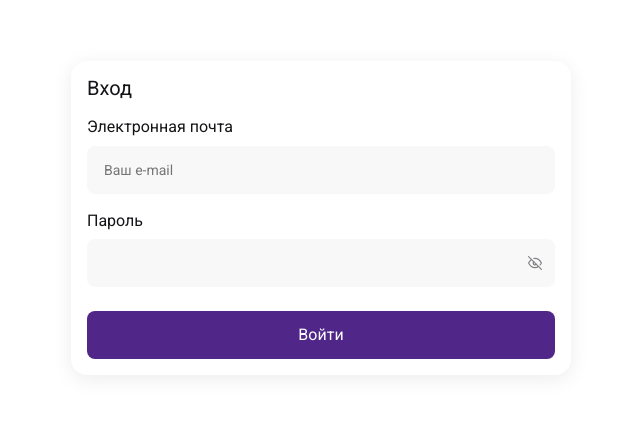
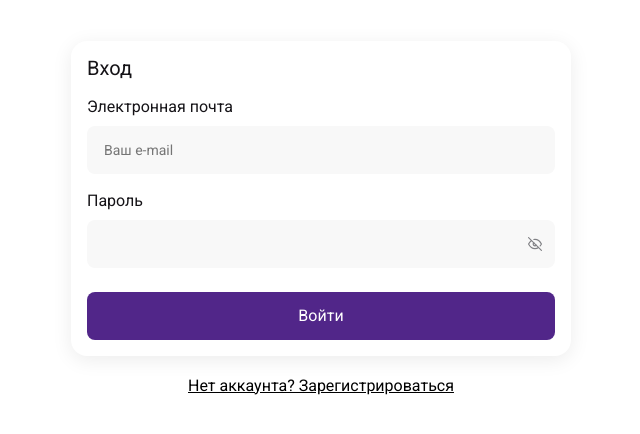
Before and after one commit to user530/antipov_test, a React (Create React App) app: page / in a window 1280 px wide. Shown: the part 182-616 px from the top of the page, without its empty margins (319-959 px from the left). Built offline with nearby package versions, Linux system fonts and the light colour scheme.

Commit message:
Updated signup page to handle both register and signup

```diff
--- a/src/features/form/useFetch.ts
+++ b/src/features/form/useFetch.ts
@@ -18,7 +18,8 @@ export const useFetch = () => {
 
             // SET LOGIN DATA?
             console.log('SUBMIT RESULT'); console.log(result.data);
-            navigate('/');
+            // Redirect back to the login screen
+            navigate(0);
         },
         [fetcher, navigate]
     );
@@ -35,6 +36,7 @@ export const useFetch = () => {
 
             // SET LOGIN DATA
             console.log('SUBMIT RESULT'); console.log(result.data);
+            // Move to the main content
             navigate('/catalogue');
         },
         [fetcher, navigate]
--- a/src/pages/Signup/Signup.module.scss
+++ b/src/pages/Signup/Signup.module.scss
@@ -1,6 +1,20 @@
+@use '../../common.scss' as common;
+
 .wrapper {
     height: 100%;
     display: flex;
+    flex-direction: column;
     justify-content: center;
     align-items: center;
-};
+    row-gap: 20px
+}
+
+.switch-form-btn {
+    font-size: 16px;
+    text-decoration: underline;
+    cursor: pointer;
+
+    &:hover {
+        color: common.$violet;
+    }
+}
--- a/src/pages/Signup/Signup.tsx
+++ b/src/pages/Signup/Signup.tsx
@@ -4,10 +4,12 @@ import { Form } from '../../features/form/Form';
 import { FormItemProps } from '../../features/form/form-item/Form-item';
 import { notemptyValidator, emailValidator, passwordValidator, formValidator } from '../../common/validators';
 import { useFetch } from '../../features/form/useFetch';
-// import { submitRegistration, submitSignup } from '../../common/api';
+import { useLocation } from 'react-router-dom';
 
 export const Signup: React.FC = () => {
     const { submitRegistration, submitSignup } = useFetch();
+    const location = useLocation();
+    const [currentMode, setCurrentMode] = React.useState<'register' | 'signup'>('signup');
 
     // Commented out password validation for the regres
     const registerFormFields: FormItemProps[] = [
@@ -54,21 +56,36 @@ export const Signup: React.FC = () => {
         },
     ]
 
+    const toggleForm = () => setCurrentMode(current => current === 'register' ? 'signup' : 'register');
+
     return (
         <div className={styles['wrapper']}>
+            {
+                currentMode === 'signup'
+                    ? (
                         <Form
+                            key='signup'
                             formName='Вход'
                             btnText='Войти'
                             formFields={loginFormFields}
                             submitHandler={submitSignup}
                         />
-            {/* <Form
+                    )
+                    : (
+                        <Form
+                            key='register'
                             formName='Регистрация'
                             btnText='Зарегистрироваться'
                             formFields={registerFormFields}
                             submitHandler={submitRegistration}
                             validateForm={formValidator}
-            /> */}
+                        />
+                    )
+            }
+
+            <button className={styles['switch-form-btn']} onClick={toggleForm}>
+                {currentMode === 'signup' ? 'Нет аккаунта? Зарегистрироваться' : 'Уже есть аккаунт? Войти'}
+            </button>
         </div>
     )
 }
```
Lines whose indentation alone changed are shown as unchanged.
